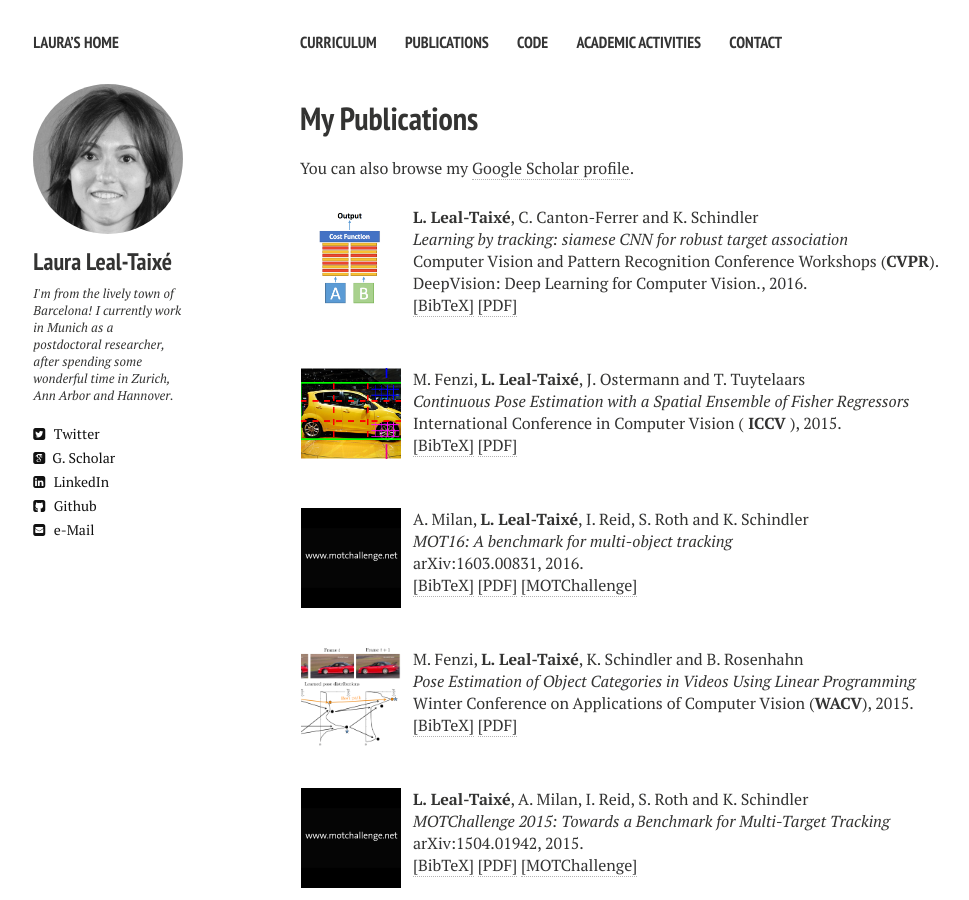
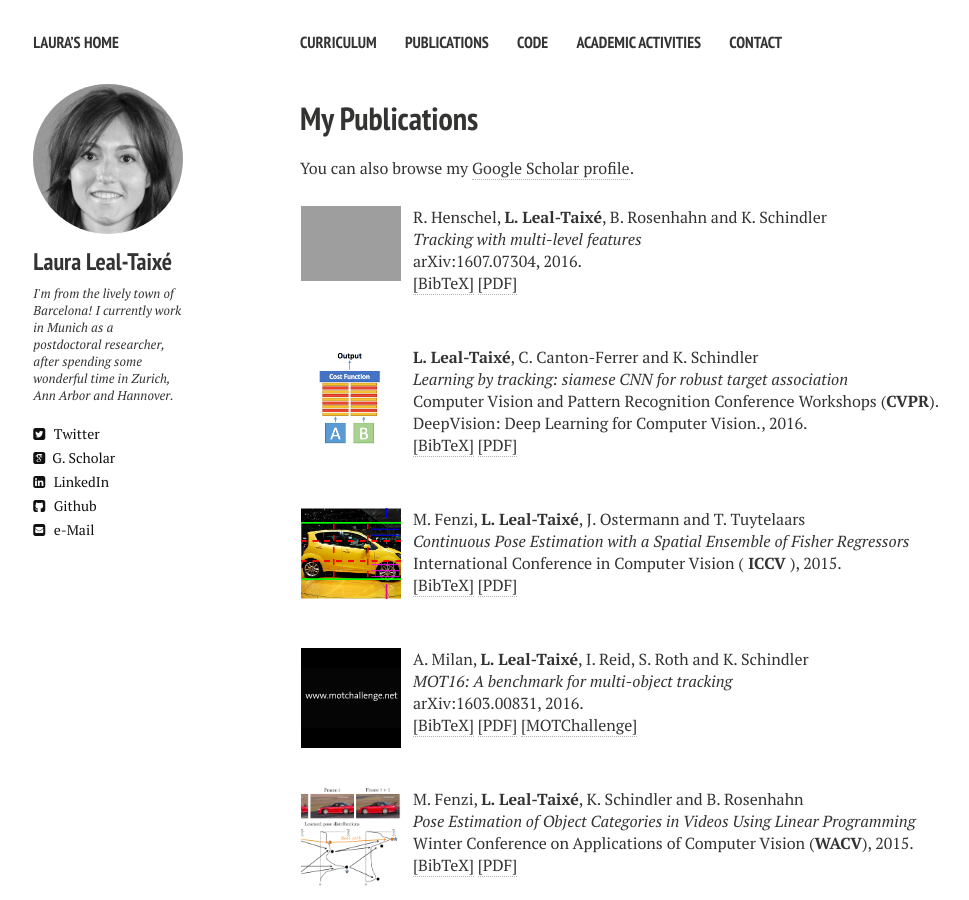
Before and after one commit to lealtaixe/lealtaixe.github.io, a Jekyll site: the page built from publications.md, in a window 1280 px wide and 900 px high. Shown: the whole window, without its empty margins (20-989 px from the left). Built offline with Jekyll 4.4.1, drawn with Linux system fonts in a browser that asks for light colours; nearby versions of some CDN libraries.

Commit message:
adding robertos paper

```diff
--- a/_includes/_mypubs.html
+++ b/_includes/_mypubs.html
@@ -1,4 +1,48 @@
 <!-- Generated from JabRef by PubList by Truong Nghiem at 03:43 on 2016.07.08. Scripts modified by Laura Leal-Taixe.-->
+
+<!-- Item: henschelarxiv2016 -->
+<!--<li >-->
+<table style="width:100%">
+<tr>
+<td style="width:110px;vertical-align: top;">
+<img style="float: left;margin-right: 10px" border="1" src="{{ site.url }}/images/papers/HenLeaRosSchArxiv2016.pdf" width="100px" height="100px">
+</td>
+<td>
+<p>
+R. Henschel, <strong>L. Leal-Taix&eacute;</strong>, B. Rosenhahn and K. Schindler<br />
+<i>Tracking with multi-level features</i><br />
+arXiv:1607.07304,
+
+
+
+
+2016.
+
+<br />
+<a href="javascript:toggleBibtex('henschelarxiv2016')">[BibTeX]</a>
+
+<a href="https://arxiv.org/abs/1607.07304">[PDF]</a>
+</p>
+
+
+<div id="bib_henschelarxiv2016" class="bibtex noshow">
+<pre>
+@article{henschelarxiv2016,
+  author = {R. Henschel, <strong>L. Leal-Taix&eacute;</strong>, B. Rosenhahn and K. Schindler},
+  title = {Tracking with multi-level features},
+  journal = {arXiv:1607.07304},
+  year = {2016}
+}
+</pre>
+</div>
+</td>
+</tr>
+
+</table>
+
+
+
+
 
 <!-- Item: lealcvprw2016 -->
 <!--<li >-->
```
Also changed, not shown: index.md (+5 -0 lines), mypubs.bib (+19 -3 lines), 1 other file.
